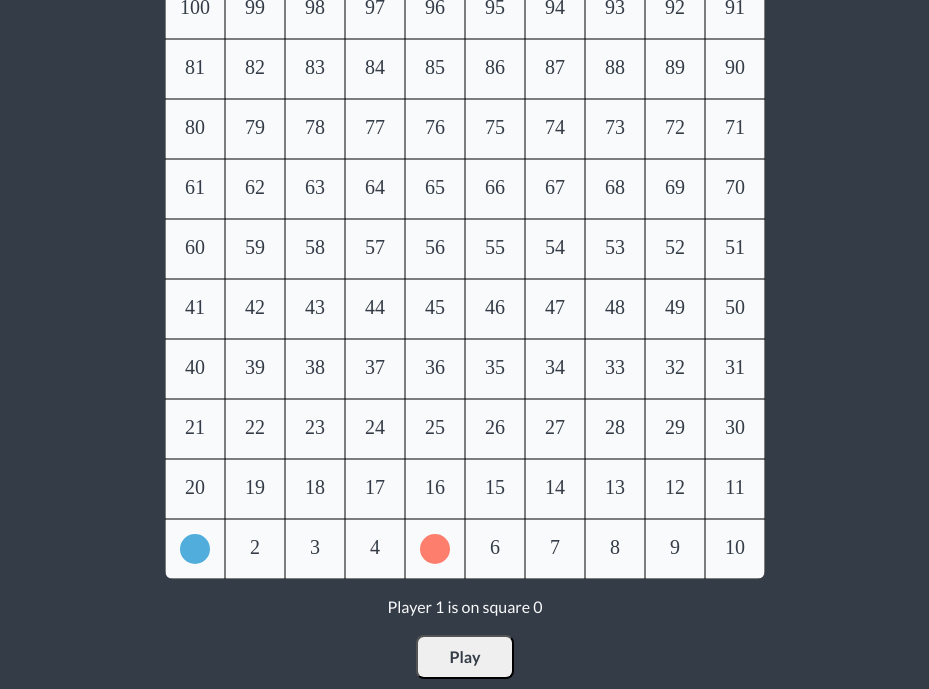
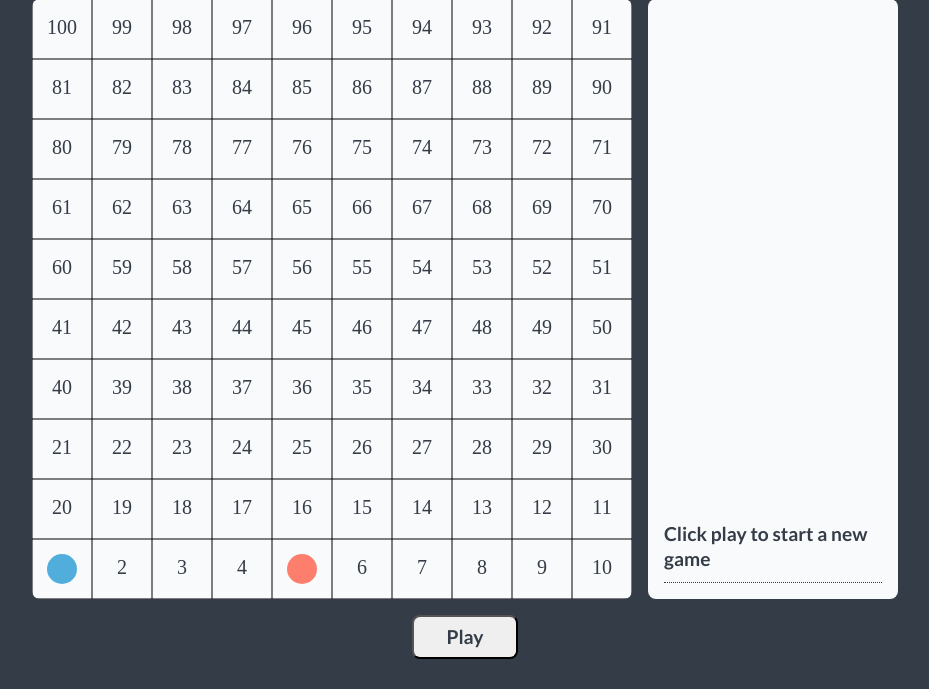
Before and after one commit to david-abell/snakes-and-ladders, a website with bundled scripts: page index.html in a window 1280 px wide. Both pictures are taken after a click on the button "Play". Shown: the part 111-800 px from the top of the page, without its empty margins (175-1104 px from the left). Built offline with nearby package versions, Linux system fonts and the light colour scheme.

Commit message:
add persistent messaging

```diff
--- a/index.html
+++ b/index.html
@@ -19,9 +19,12 @@
   </head>
   <body>
     <h1>Snakes and Ladders</h1>
-    <div class="game-container" id="game-container"></div>
-
-    <p id="message">Click play to start a new game</p>
+    <div class="grid-container">
+      <div class="game-container" id="game-container"></div>
+      <ol role="list" id="messages" class="messages">
+        <li><b>Click play to start a new game</b></li>
+      </ol>
+    </div>
     <button id="play-turn">Play</button>
   </body>
 </html>
--- a/index.js
+++ b/index.js
@@ -5,12 +5,17 @@ import SnakesAndLadders from "./SnakesAndLadders.js";
 const gameBoards = document.getElementById("game-container");
 const game = new SnakesAndLadders(gameBoards, 600);
 
-// window.onload = game.init();
+const playButton = document.querySelector("#play-turn");
+const messages = document.querySelector("#messages");
 
-const playButton = document.querySelector("#play-turn");
-const message = document.querySelector("#message");
-
-playButton.addEventListener("click", () => {
-  game.play();
-  message.innerHTML = game.message;
+playButton.addEventListener("click", async () => {
+  const turnResult = await game.play();
+  turnResult.forEach((el) => {
+    const { message, playerColor } = el;
+    console.log(message, playerColor);
+    const newMessage = document.createElement("li");
+    newMessage.style.color = playerColor;
+    newMessage.innerText = message;
+    messages.prepend(newMessage);
+  });
 });
--- a/style.css
+++ b/style.css
@@ -85,8 +85,21 @@ body {
 
 h1,
 p,
+button,
+li {
+  font-family: "Lato", sans-serif;
+}
+
+p,
+button,
+li {
+  font-size: 1.2rem;
+  line-height: 1.3;
+}
+
+h1,
+p,
 button {
-  font-family: "Lato", sans-serif;
   color: #f9fafb;
 }
 
@@ -100,6 +113,13 @@ button {
   padding-inline: 2rem;
   color: #343c47;
   font-weight: 700;
+}
+
+.grid-container {
+  display: grid;
+  grid-template-columns: auto 1fr;
+  margin-block-end: 1em;
+  gap: 1em;
 }
 
 .game-container {
@@ -118,8 +138,27 @@ button {
   top: 0;
   left: 0;
   z-index: 100;
+  border-radius: 0.5rem;
 }
 
-#message {
-  padding-block: 1em;
+.messages {
+  background-color: #f9fafb;
+  margin: 0;
+  padding: 1em;
+  border-radius: 0.5rem;
+  width: 250px;
+  height: 600px;
+  word-wrap: break-word;
+  overflow: auto;
+  display: flex;
+  flex-direction: column-reverse;
 }
+
+.messages li {
+  font-family: "Lato", sans-serif;
+  color: #343c47;
+  padding-block: 0.5em;
+  border-bottom: 1px dotted #343c47;
+
+  /* margin-inline-start: 16px; */
+}
```
